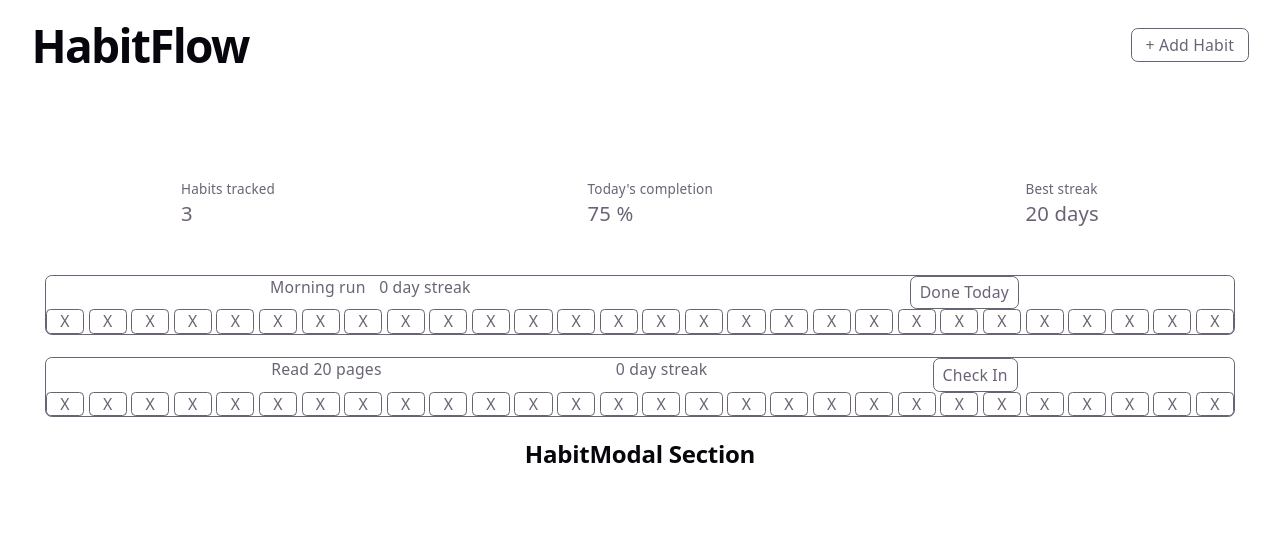
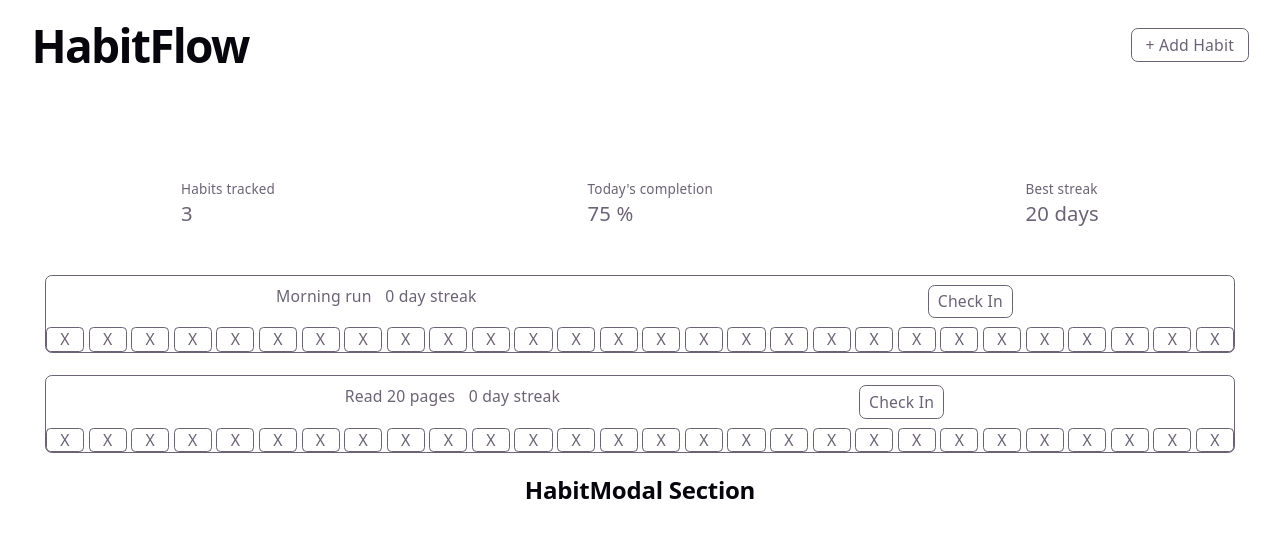
Before and after one commit to agungshndy/habit-tracker, a React (Vite) app: page / in a window 1280 px wide. Shown: the top 538 px of the page. Built offline with nearby package versions, Linux system fonts and the light colour scheme.

Commit message:
add logical expression for habitcard

```diff
--- a/src/components/HabitCard.jsx
+++ b/src/components/HabitCard.jsx
@@ -3,16 +3,21 @@ import { useState } from "react"
 function HabitCard(){
 
     const [ streak,setStreak ] = useState(0);
+    const [ button, setButton ] = useState("Check In");
+
+    const toggleButton = () => {
+        setButton("Done Today");
+    }
 
     return (
         <div className="habitcard">
             <div className="section-1 grid-cols-2 text-sm border rounded-md mx-10">
                 <div className="sectionbar-1 flex grid-cols-2 justify-around">
-                    <div className="flex mx-2 gap-3">
+                    <div className="flex mx-2 my-2 gap-3">
                         <span>Morning run</span>
                         <p>{streak} day streak</p>
                     </div>
-                    <button className="border rounded-md px-2 py-1">Done Today</button>
+                    <button className="border rounded-md px-2 py-1 my-2 hover:cursor-pointer" onClick={toggleButton}>{button}</button>
                 </div>
                 <div className="sectionbar-2">
                     <div className="grid grid-cols-28 gap-1">
@@ -49,13 +54,11 @@ function HabitCard(){
             </div>
             <div className="section-1 grid-cols-2 text-sm border rounded-md mx-10 my-5">
                 <div className="sectionbar-1 flex grid-cols-3 justify-evenly">
-                    <div className="mx-2">
-                        <p>Read 20 pages</p>
-                    </div>
-                    <div className="mx-2">
+                    <div className="flex mx-2 my-2 gap-3">
+                        <span>Read 20 pages</span>
                         <p>{streak} day streak</p>
                     </div>
-                    <button className="border rounded-md px-2 py-1">Check In</button>
+                    <button className="border rounded-md px-2 py-1 my-2 hover:cursor-pointer" onClick={toggleButton}>{button}</button>
                 </div>
                 <div className="sectionbar-2">
                     <div className="grid grid-cols-28 gap-1">
```
